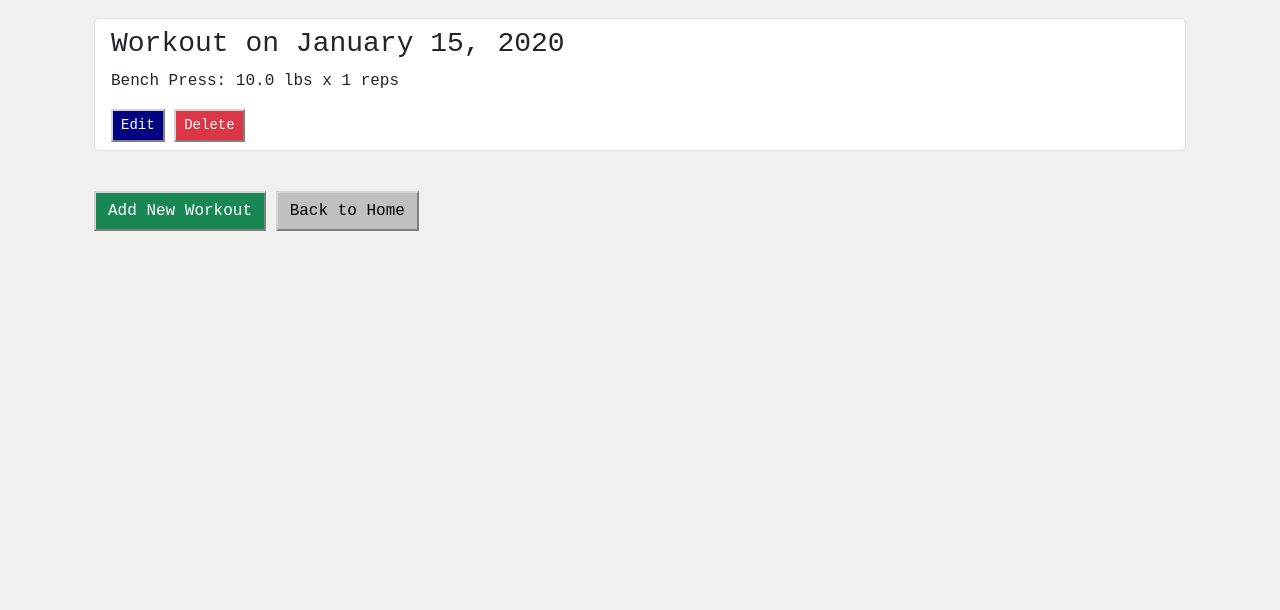
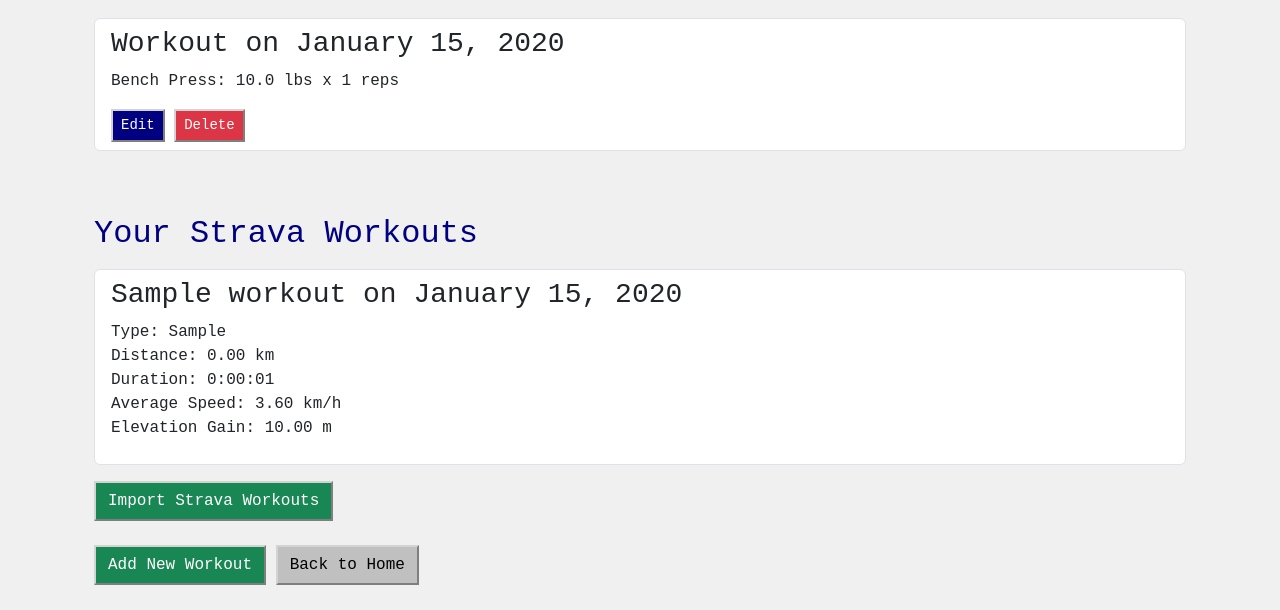
Before and after one commit to beep13/dumbSimpleLiftingCompetition, a Flask app: page /user_profile in a window 1280 px wide. Shown: the part 190-800 px from the top of the page. Run offline with Flask 3, Linux system fonts and the light colour scheme; the visitor is signed in with stand-in values (Sample User, id 1); tables that the repository leaves empty hold one stand-in row (values such as "Sample post").

Commit message:
strava integration

```diff
--- a/app.py
+++ b/app.py
@@ -7,6 +7,8 @@ from sqlalchemy import func
 import os
 from dotenv import load_dotenv
 import logging
+from stravalib.client import Client
+from stravalib.exc import AccessUnauthorized
 
 load_dotenv()
 
@@ -18,6 +20,10 @@ app = Flask(__name__)
 
 # Secret key configuration
 app.config['SECRET_KEY'] = os.getenv('SECRET_KEY')
+# Strava configuration
+app.config['STRAVA_CLIENT_ID'] = os.getenv('STRAVA_CLIENT_ID')
+app.config['STRAVA_CLIENT_SECRET'] = os.getenv('STRAVA_CLIENT_SECRET')
+app.config['STRAVA_REDIRECT_URI'] = os.getenv('STRAVA_REDIRECT_URI', 'http://localhost:5000/strava/callback')
 
 # Database configuration
 try:
@@ -88,6 +94,29 @@ class WorkoutExercise(db.Model):
     reps = db.Column(db.Integer, nullable=False)
 
     exercise = db.relationship('Exercise')
+
+class StravaAccount(db.Model):
+    id = db.Column(db.Integer, primary_key=True)
+    user_id = db.Column(db.Integer, db.ForeignKey('user.id'), nullable=False)
+    access_token = db.Column(db.String(255), nullable=False)
+    refresh_token = db.Column(db.String(255), nullable=False)
+    token_expiry = db.Column(db.DateTime, nullable=False)
+
+    user = db.relationship('User', backref=db.backref('strava_account', uselist=False))
+
+class StravaWorkout(db.Model):
+    id = db.Column(db.Integer, primary_key=True)
+    user_id = db.Column(db.Integer, db.ForeignKey('user.id'), nullable=False)
+    strava_id = db.Column(db.String(255), unique=True, nullable=False)
+    name = db.Column(db.String(255), nullable=False)
+    type = db.Column(db.String(50), nullable=False)
+    start_date = db.Column(db.DateTime, nullable=False)
+    distance = db.Column(db.Float, nullable=False)
+    moving_time = db.Column(db.Integer, nullable=False)
+    average_speed = db.Column(db.Float, nullable=False)
+    total_elevation_gain = db.Column(db.Float, nullable=False)
+
+    user = db.relationship('User', backref=db.backref('strava_workouts', lazy='dynamic'))
 
 @app.route('/')
 def index():
@@ -237,7 +266,10 @@ def user_profile():
         return redirect(url_for('index'))
 
     workouts = Workout.query.filter_by(user_id=user.id).order_by(Workout.date.desc()).all()
-    return render_template('user_profile.html', user=user, workouts=workouts)
+    strava_workouts = StravaWorkout.query.filter_by(user_id=user.id).order_by(StravaWorkout.start_date.desc()).all()
+    strava_connected = StravaAccount.query.filter_by(user_id=user.id).first() is not None
+
+    return render_template('user_profile.html', user=user, workouts=workouts, strava_workouts=strava_workouts, strava_connected=strava_connected)
 
 @app.route('/edit_workout/<int:workout_id>', methods=['GET', 'POST'])
 def edit_workout(workout_id):
@@ -399,6 +431,95 @@ def utility_processor():
         return None
     return dict(get_current_user=get_current_user)
 
+@app.route('/strava/auth')
+def strava_auth():
+    if 'user_id' not in session:
+        flash('Please login to connect with Strava', 'warning')
+        return redirect(url_for('login'))
+
+    client = Client()
+    authorize_url = client.authorization_url(
+        client_id=app.config['STRAVA_CLIENT_ID'],
+        redirect_uri=app.config['STRAVA_REDIRECT_URI'],
+        scope=['read_all', 'activity:read_all']
+    )
+    return redirect(authorize_url)
+
+@app.route('/strava/callback')
+def strava_callback():
+    if 'user_id' not in session:
+        flash('Please login to connect with Strava', 'warning')
+        return redirect(url_for('login'))
+
+    code = request.args.get('code')
+    client = Client()
+    token_response = client.exchange_code_for_token(
+        client_id=app.config['STRAVA_CLIENT_ID'],
+        client_secret=app.config['STRAVA_CLIENT_SECRET'],
+        code=code
+    )
+
+    access_token = token_response['access_token']
+    refresh_token = token_response['refresh_token']
+    expires_at = datetime.fromtimestamp(token_response['expires_at'])
+
+    strava_account = StravaAccount.query.filter_by(user_id=session['user_id']).first()
+    if strava_account:
+        strava_account.access_token = access_token
+        strava_account.refresh_token = refresh_token
+        strava_account.token_expiry = expires_at
+    else:
+        strava_account = StravaAccount(
+            user_id=session['user_id'],
+            access_token=access_token,
+            refresh_token=refresh_token,
+            token_expiry=expires_at
+        )
+        db.session.add(strava_account)
+
+    db.session.commit()
+    flash('Successfully connected to Strava!', 'success')
+    return redirect(url_for('import_strava_workouts'))
+
+@app.route('/strava/import')
+def import_strava_workouts():
+    if 'user_id' not in session:
+        flash('Please login to import Strava workouts', 'warning')
+        return redirect(url_for('login'))
+
+    strava_account = StravaAccount.query.filter_by(user_id=session['user_id']).first()
+    if not strava_account:
+        flash('Please connect your Strava account first', 'warning')
+        return redirect(url_for('strava_auth'))
+
+    client = Client(access_token=strava_account.access_token)
+
+    try:
+        activities = client.get_activities(after=datetime.utcnow() - timedelta(days=30))
+        for activity in activities:
+            existing_workout = StravaWorkout.query.filter_by(strava_id=str(activity.id)).first()
+            if not existing_workout:
+                new_workout = StravaWorkout(
+                    user_id=session['user_id'],
+                    strava_id=str(activity.id),
+                    name=activity.name,
+                    type=activity.type,
+                    start_date=activity.start_date,
+                    distance=float(activity.distance),
+                    moving_time=int(activity.moving_time.total_seconds()),
+                    average_speed=float(activity.average_speed),
+                    total_elevation_gain=float(activity.total_elevation_gain)
+                )
+                db.session.add(new_workout)
+
+        db.session.commit()
+        flash('Successfully imported Strava workouts!', 'success')
+    except AccessUnauthorized:
+        flash('Strava access token expired. Please reconnect your account.', 'warning')
+        return redirect(url_for('strava_auth'))
+
+    return redirect(url_for('user_profile'))
+
 with app.app_context():
     db.create_all()
     populate_exercises()
--- a/templates/user_profile.html
+++ b/templates/user_profile.html
@@ -43,6 +43,34 @@
         {% endif %}
     </section>
 
+    <section id="strava-workouts" class="mt-5">
+        <h2 class="mb-3">Your Strava Workouts</h2>
+        {% if strava_connected %}
+            {% if strava_workouts %}
+                <div class="list-group">
+                {% for workout in strava_workouts %}
+                    <div class="list-group-item mb-3">
+                        <h3 class="mb-2">{{ workout.name }} on {{ workout.start_date.strftime('%B %d, %Y') }}</h3>
+                        <ul class="list-unstyled">
+                            <li>Type: {{ workout.type }}</li>
+                            <li>Distance: {{ "%.2f"|format(workout.distance / 1000) }} km</li>
+                            <li>Duration: {{ "%d:%02d:%02d"|format(workout.moving_time // 3600, (workout.moving_time % 3600) // 60, workout.moving_time % 60) }}</li>
+                            <li>Average Speed: {{ "%.2f"|format(workout.average_speed * 3.6) }} km/h</li>
+                            <li>Elevation Gain: {{ "%.2f"|format(workout.total_elevation_gain) }} m</li>
+                        </ul>
+                    </div>
+                {% endfor %}
+                </div>
+            {% else %}
+                <p class="alert alert-info">No Strava workouts imported yet.</p>
+            {% endif %}
+            <a href="{{ url_for('import_strava_workouts') }}" class="btn btn-success">Import Strava Workouts</a>
+        {% else %}
+            <p class="alert alert-info">Connect your Strava account to import workouts.</p>
+            <a href="{{ url_for('strava_auth') }}" class="btn btn-primary">Connect Strava</a>
+        {% endif %}
+    </section>
+
     <div class="mt-4">
         <a href="{{ url_for('add_workout') }}" class="btn btn-success">Add New Workout</a>
         <a href="{{ url_for('index') }}" class="btn btn-secondary">Back to Home</a>
```
Also changed, not shown: requirements.txt (+18 -0 lines).
